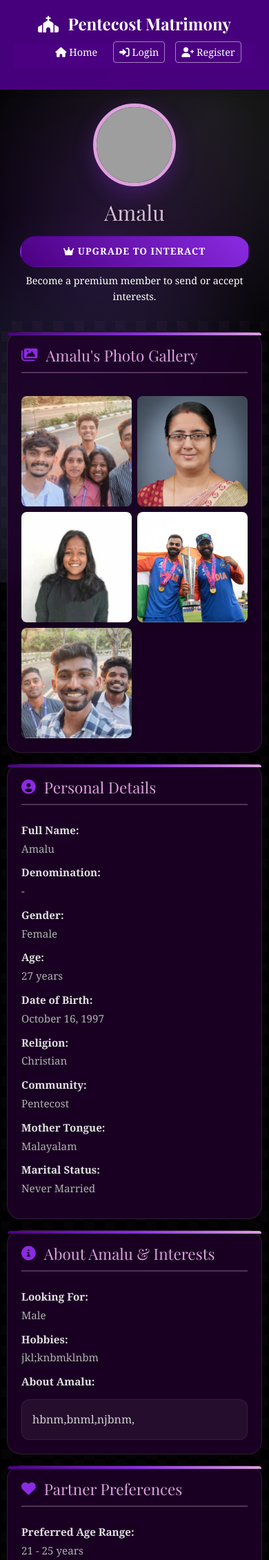
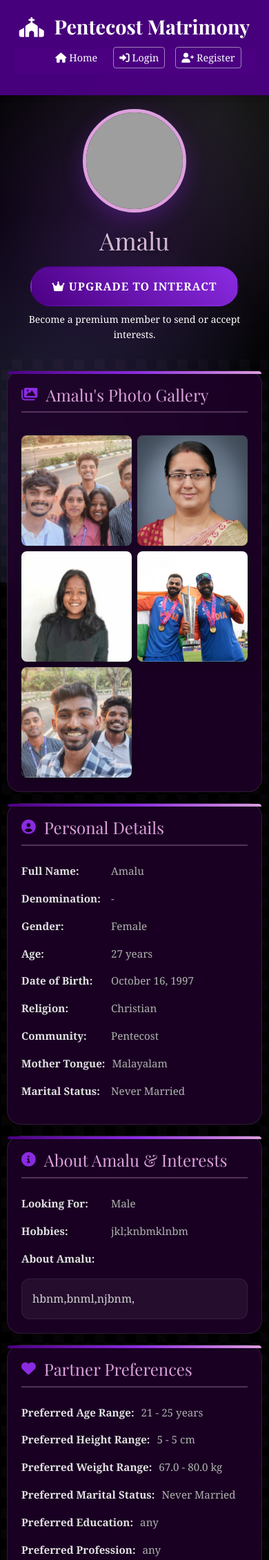
Before and after one commit to athulkjose01/penmatrimony, a Django app: template matri/templates/matri/view_other_user_profile.html in a window 390 px wide. Shown: the top 2261 px of the page at 69% size. Run offline with Django 5.2, Linux system fonts and the light colour scheme; the template is opened without the code that fills it: values that come from a table or form of the project are taken from there, others are empty; data comes from the database, SQL or seed files in the repository; parts of the project's set-up code (start-up, migrations or seed data) failed here and were passed over; some web fonts are replaced; grey boxes are pictures that could not be loaded.

Commit message:
New Committttttt

```diff
--- a/matri/templates/matri/view_other_user_profile.html
+++ b/matri/templates/matri/view_other_user_profile.html
@@ -14,7 +14,7 @@
     <link href="https://cdn.jsdelivr.net/npm/bootstrap@5.3.0/dist/css/bootstrap.min.css" rel="stylesheet" integrity="sha384-9ndCyUaIbzAi2FUVXJi0CjmCapSmO7SnpJef0486qhLnuZ2cdeRhO02iuK6FUUVM" crossorigin="anonymous">
     {% csrf_token %}
     <style>
-        /* --- General and Existing Styles --- */
+        /* All your CSS styles are perfect and remain unchanged. */
         * { margin: 0; padding: 0; box-sizing: border-box; }
         body { font-family: 'Georgia', serif; line-height: 1.6; color: #E0E0E0; background: black; min-height: 100vh; display: flex; flex-direction: column; position: relative; }
         body::before { content: ''; position: fixed; top: 0; left: 0; width: 100%; height: 100%; background: radial-gradient(circle at 20% 80%, rgba(120, 119, 198, 0.3) 0%, transparent 50%), radial-gradient(circle at 80% 20%, rgba(255, 255, 255, 0.1) 0%, transparent 50%), radial-gradient(circle at 40% 40%, rgba(138, 43, 226, 0.2) 0%, transparent 50%); pointer-events: none; z-index: -1; }
@@ -94,6 +94,12 @@
         .footer-socials a { margin-right: 12px; font-size: 1.2rem; color: #DDA0DD; }
         .footer-bottom { text-align: center; padding-top: 20px; border-top: 1px solid #5b4c6c; color: #aaa; font-size: 0.85rem; }
         .footer-bottom p { margin-bottom: 5px; }
+        @media (max-width: 768px) { .nav-container { flex-direction: column; gap: 10px; } .nav-links { flex-wrap: wrap; justify-content: center; width: 100%; background: rgba(75, 0, 130, 0.98); padding-bottom: 10px; } .main-view-container { margin-top: 20px; margin-bottom: 20px; padding: 0 10px; } .profile-display-header .page-main-title { font-size: 2.2rem; } .profile-detail-section { padding: 20px; } .profile-section-title { font-size: 1.5rem; } .footer-content { grid-template-columns: 1fr; text-align: center;} .footer-socials { text-align: center; margin-top: 10px;} .profile-picture-large, .profile-no-picture { width: 150px; height: 150px;} .profile-detail-item strong { min-width: 120px; } .full-page-post-scroller { padding: 10px 5px; } .full-page-post-close-btn { top: 10px; left: 10px; padding: 8px 12px; font-size: 0.9rem;} .full-page-post-view { padding-top: 50px; } }
+        @media (max-width: 992px) { .nav-links { gap: 15px; } .nav-links a { font-size: 0.9rem; padding: 5px 8px;} }
+        @keyframes fadeInUp { from { opacity: 0; transform: translateY(30px); } to { opacity: 1; transform: translateY(0); } }
+        .profile-display-header, .profile-detail-section { animation: fadeInUp 0.6s ease-out forwards; opacity: 0; }
+        .section-user-posts { animation-delay: 0.1s !important; } .section-personal-details { animation-delay: 0.15s !important; } .section-about-interests { animation-delay: 0.25s !important; } .section-partner-prefs { animation-delay: 0.35s !important; } .section-physical-diet { animation-delay: 0.2s !important; } .section-education-career { animation-delay: 0.3s !important; } .section-location-details { animation-delay: 0.4s !important; } .section-lifestyle-choices { animation-delay: 0.45s !important; } .section-family-background { animation-delay: 0.5s !important; }
+        /* These button styles should be available for the subscribe CTA */
         .btn { padding: 15px 30px; text-decoration: none; border-radius: 50px; font-weight: 600; transition: all 0.3s ease; display: inline-block; text-transform: uppercase; letter-spacing: 1px; }
         .btn-primary { background: linear-gradient(45deg, #4B0082, #8A2BE2); color: white; border: 2px solid transparent; }
         .btn-secondary { background: #6c757d; color: white; border: 2px solid transparent; } /* Bootstrap's secondary color */
@@ -101,56 +107,6 @@
         .btn-info { background: #0dcaf0; color: white; border: 2px solid transparent; } /* Bootstrap's info color */
         .btn:hover { transform: translateY(-3px); box-shadow: 0 10px 25px rgba(0,0,0,0.3); }
 
-        /* --- Animation Styles --- */
-        @keyframes fadeInUp { from { opacity: 0; transform: translateY(30px); } to { opacity: 1; transform: translateY(0); } }
-        .profile-display-header, .profile-detail-section { animation: fadeInUp 0.6s ease-out forwards; opacity: 0; }
-        .section-user-posts { animation-delay: 0.1s !important; } .section-personal-details { animation-delay: 0.15s !important; } .section-about-interests { animation-delay: 0.25s !important; } .section-partner-prefs { animation-delay: 0.35s !important; } .section-physical-diet { animation-delay: 0.2s !important; } .section-education-career { animation-delay: 0.3s !important; } .section-location-details { animation-delay: 0.4s !important; } .section-lifestyle-choices { animation-delay: 0.45s !important; } .section-family-background { animation-delay: 0.5s !important; }
-
-        /* --- Responsive Styles --- */
-        @media (max-width: 992px) { .nav-links { gap: 15px; } .nav-links a { font-size: 0.9rem; padding: 5px 8px;} }
-
-        @media (max-width: 768px) { .nav-container { flex-direction: column; gap: 10px; } .nav-links { flex-wrap: wrap; justify-content: center; width: 100%; background: rgba(75, 0, 130, 0.98); padding-bottom: 10px; } .main-view-container { margin-top: 20px; margin-bottom: 20px; padding: 0 10px; } .profile-display-header .page-main-title { font-size: 2.2rem; } .profile-detail-section { padding: 20px; } .profile-section-title { font-size: 1.5rem; } .footer-content { grid-template-columns: 1fr; text-align: center;} .footer-socials { text-align: center; margin-top: 10px;} .profile-picture-large, .profile-no-picture { width: 150px; height: 150px;} .profile-detail-item strong { min-width: 120px; } .full-page-post-scroller { padding: 10px 5px; } .full-page-post-close-btn { top: 10px; left: 10px; padding: 8px 12px; font-size: 0.9rem;} .full-page-post-view { padding-top: 50px; } }
-
-        /* === NEW: ADDED FOR VERY SMALL SCREENS (like iPhone SE, etc.) === */
-        @media (max-width: 420px) {
-            .logo {
-                font-size: 1.5rem; /* Reduce logo size to prevent wrapping */
-            }
-            .profile-picture-large, .profile-no-picture {
-                width: 120px; /* Make profile picture smaller */
-                height: 120px;
-            }
-            .profile-display-header .page-main-title {
-                font-size: 1.9rem; /* Make header smaller */
-            }
-            .profile-actions .btn {
-                padding: 10px 20px; /* Make buttons smaller */
-                font-size: 0.85rem;
-                width: 90%; /* Make buttons take more width to stack cleanly */
-                justify-content: center;
-            }
-            .profile-actions p, .profile-actions small {
-                font-size: 0.9rem; /* Adjust text size */
-            }
-            .profile-section-title {
-                font-size: 1.4rem; /* Make section titles more compact */
-            }
-            /* Stack label and value vertically */
-            .profile-detail-item {
-                flex-direction: column;
-                align-items: flex-start;
-                gap: 2px;
-                margin-bottom: 12px;
-            }
-            .profile-detail-item strong {
-                min-width: auto; /* Remove the fixed min-width */
-                margin-right: 0;
-            }
-            .posts-grid.row { /* Make photo grid gutters smaller */
-                --bs-gutter-x: 0.5rem;
-                --bs-gutter-y: 0.5rem;
-            }
-        }
     </style>
 </head>
 <body>
@@ -185,6 +141,9 @@
             </ul>
         {% endif %}
 
+
+
+
         <div class="profile-display-header">
             <div class="profile-picture-wrapper">
                 {% if profile.profile_picture %}
@@ -195,14 +154,19 @@
             </div>
             <h2 class="page-main-title">{{ profile.full_name }}</h2>
 
+            <!-- ======================= MODIFIED ACTION BUTTONS BLOCK ======================= -->
             <div class="profile-actions mt-3">
+
                 {% if interest_status == 'sent_pending' %}
+                    <!-- This status is informational and shown to everyone -->
                     <button class="btn btn-secondary" disabled>
                         <i class="fas fa-hourglass-start"></i> Interest Sent (Pending)
                     </button>
+
                 {% elif interest_status == 'accepted' %}
-                    <p class="text-success fw-bold mb-1"><i class="fas fa-handshake"></i> Interest Accepted</p>
-                    <p class="mb-2">You can now see the contact number or chat with the user.</p>
+                    <!-- This status is informational, but the MESSAGE button is gated -->
+                    <p class="text-success fw-bold"><i class="fas fa-handshake"></i> Interest Accepted</p>
+                    <p>Now you can see the contact number or chat with the user.</p>
                     <div class="mt-2">
                         {% if request.user.userprofile.is_premium_member %}
                             <a href="{% url 'start_chat' profile_id=profile.id %}" class="btn btn-info">
@@ -214,8 +178,11 @@
                             </a>
                         {% endif %}
                     </div>
+
                 {% else %}
+                    <!-- For 'none' and 'received_pending', the action itself requires premium -->
                     {% if request.user.userprofile.is_premium_member %}
+
                         {% if interest_status == 'none' %}
                             <form action="{% url 'send_interest' profile_id=profile.id %}" method="POST" style="display: inline;">
                                 {% csrf_token %}
@@ -224,6 +191,7 @@
                                 </button>
                                 <br><small class="mt-2 d-block">Contact details will be visible after they accept.</small>
                             </form>
+
                         {% elif interest_status == 'received_pending' %}
                             <form action="{% url 'accept_interest' interest_id=interest_request.id %}" method="POST" style="display: inline;">
                                 {% csrf_token %}
@@ -232,15 +200,21 @@
                                 </button>
                             </form>
                         {% endif %}
+
                     {% else %}
+                        <!-- Non-premium user trying to send or accept an interest -->
                         <a href="{% url 'subscribe' %}" class="btn btn-primary">
                             <i class="fas fa-crown"></i> Upgrade to Interact
                         </a>
                         <br><small class="mt-2 d-block">Become a premium member to send or accept interests.</small>
                     {% endif %}
+
                 {% endif %}
             </div>
+            <!-- ===================== END OF MODIFIED BLOCK ===================== -->
+
         </div>
+
 
         <div class="profile-view-grid row g-lg-4 g-md-3 g-3">
             <!-- Section 1: Photo Gallery -->
@@ -293,6 +267,7 @@
                             <p class="profile-detail-item"><strong>Marital Status:</strong> <span class="detail-value">{{ profile.get_marital_status_display|default:"-" }}</span></p>
                         </div>
                     </div>
+                    <!-- Other sections like 'About Me', 'Partner Prefs' etc. remain unchanged -->
                     <div class="col-12 order-lg-2">
                         <div class="profile-detail-section section-about-interests">
                             <h3 class="profile-section-title"><i class="fas fa-info-circle"></i>About {{ profile.full_name|truncatechars:15 }} & Interests</h3>
@@ -408,15 +383,19 @@
                     </div>
                 </div>
             </div>
-        </div>
-    </div>
+        </div> <!-- End .profile-view-grid .row -->
+    </div> <!-- End .main-view-container -->
 
     <div id="fullPagePostView" class="full-page-post-view">
         <button id="fullPagePostCloseBtn" class="full-page-post-close-btn">
             <i class="fas fa-arrow-left"></i> Back to Profile
         </button>
-        <div id="fullPagePostScroller" class="full-page-post-scroller"></div>
+        <div id="fullPagePostScroller" class="full-page-post-scroller">
+            <!-- Posts will be dynamically inserted here by JavaScript -->
+        </div>
     </div>
+
+
 
     <footer>
         <div class="footer-container">
@@ -439,7 +418,10 @@
 
 
     <script>
+        // All your JavaScript remains unchanged. The logic is handled by the template.
+        // This includes the full-page post viewer and like functionality.
     document.addEventListener('DOMContentLoaded', function() {
+        // --- Navigation Active Link Script ---
         const currentPath = window.location.pathname;
         const navLinks = document.querySelectorAll('.nav-links a');
         navLinks.forEach(link => {
@@ -451,6 +433,7 @@
             }
         });
 
+        // --- Full Page Post View Functionality ---
         const fullPagePostView = document.getElementById('fullPagePostView');
         const fullPagePostScroller = document.getElementById('fullPagePostScroller');
         const fullPagePostCloseBtn = document.getElementById('fullPagePostCloseBtn');
```
Also changed, not shown: matri/templates/matri/chat_room_list.html (+21 -8 lines), matri/templates/matri/view_user_profile.html (+27 -37 lines), assets/manifest.json.
